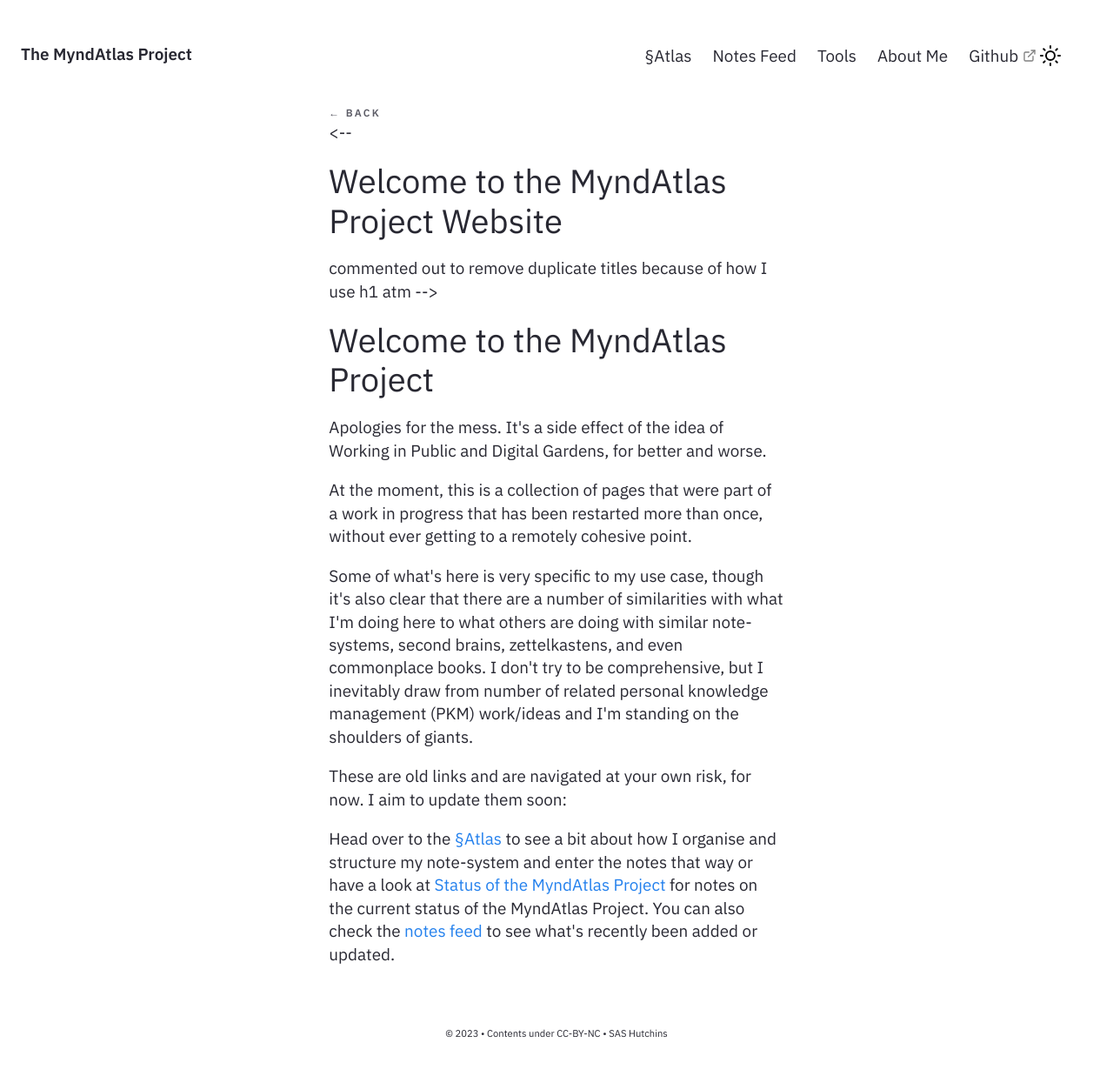
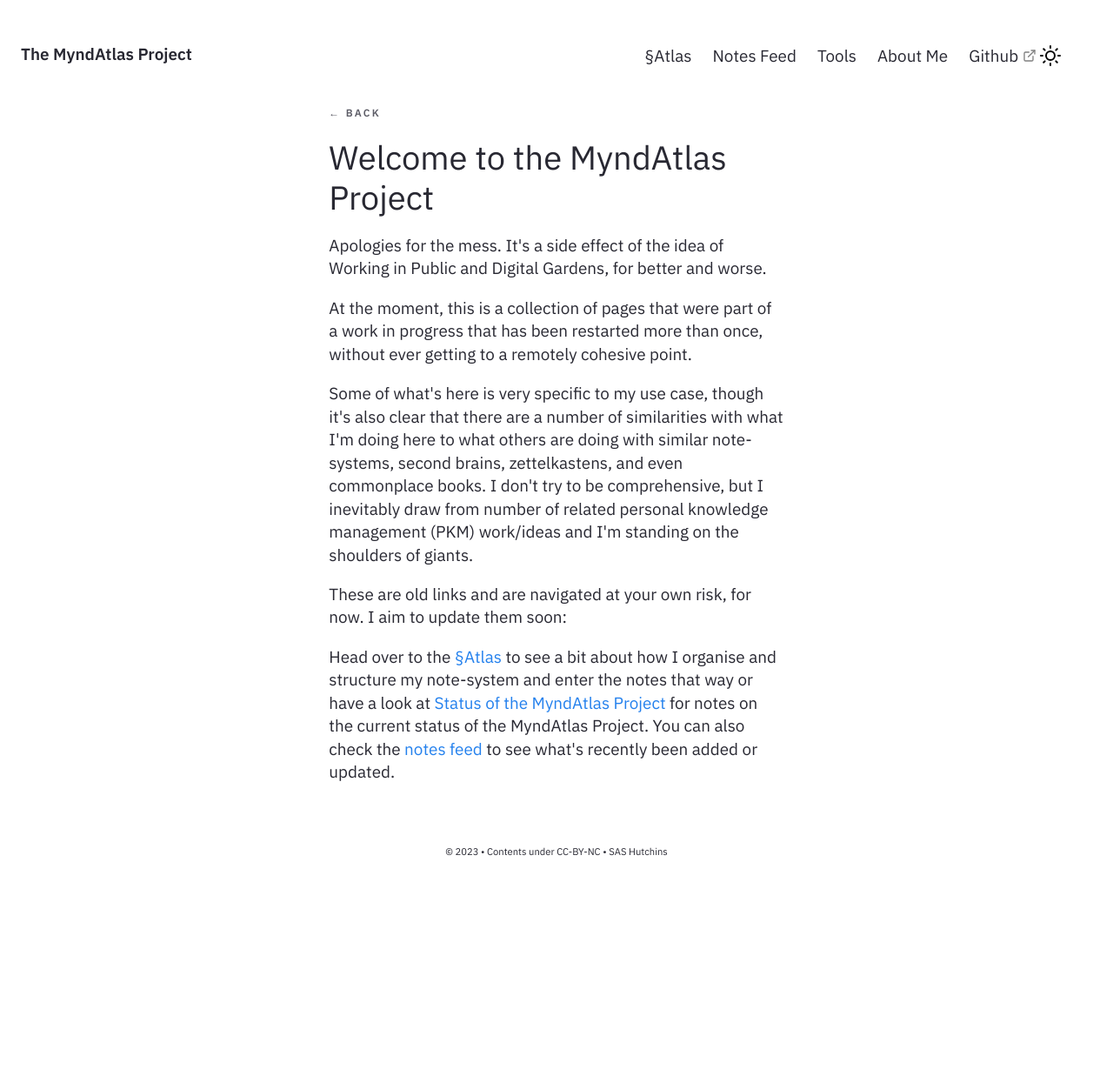
Before and after one commit to myndatlas/myndatlas.github.io, a Jekyll site: the page built from _notes/Public/Welcome to the MyndAtlas Project.md, in a window 1280 px wide. Shown: the whole page at 87% size. Built offline with Jekyll 4.4.1, drawn with Linux system fonts in a browser that asks for light colours; after the commit the page ends 1027 px from its top, so only the background shows below that.

Commit message:
update landing

```diff
--- a/_layouts/Post.html
+++ b/_layouts/Post.html
@@ -121,7 +121,7 @@
                         h3 {padding-top: 1rem; padding-bottom: 0rem;}
                     </style>
                     {%- endif -%}
-<--                    <h1>{{page.title}}</h1>        commented out to remove duplicate titles because of how I use h1 atm -->
+<!--                    <h1>{{page.title}}</h1>        commented out to remove duplicate titles because of how I use h1 atm -->
                     {%- include Content.html -%}
                     {%- include Backlinks.html -%}
                     </div>
@@ -161,7 +161,7 @@
                                      <h5 class="meta-title">← BACK</h5>
                              </a>
                          </div>
- <--                    <h1>{{page.title}}</h1>  commented out to remove duplicate titles because of how I use h1 atm -->
+ <!--                    <h1>{{page.title}}</h1>  commented out to remove duplicate titles because of how I use h1 atm -->
                      {%- include Content.html -%}
                      {%- include Backlinks.html -%}
                      </div>
```
